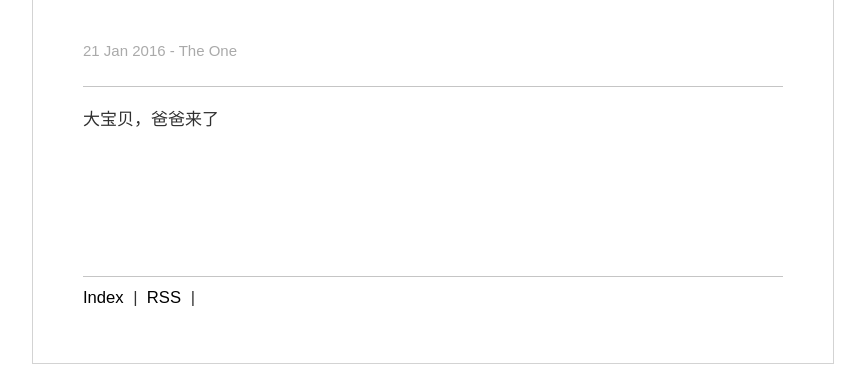
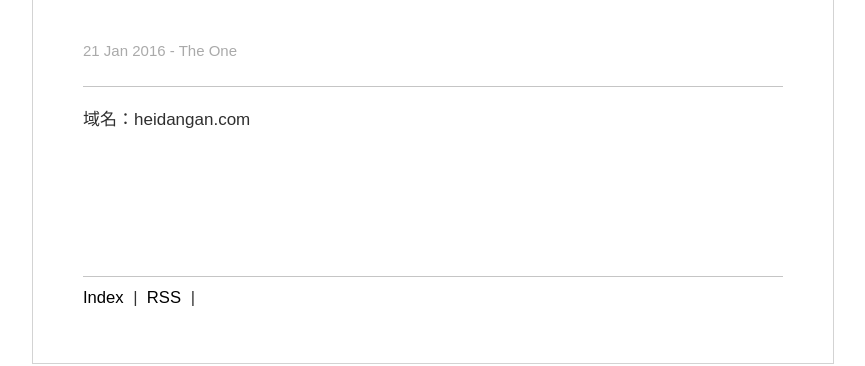
Before and after one commit to heidangan/ba2aaa52bb31d632, a Jekyll site: the page built from _posts/2016-01-21-index.md, in a window 1280 px wide. Shown: the part 137-503 px from the top of the page, without its empty margins (207-1072 px from the left). Built offline with Jekyll 4.4.1, drawn with Linux system fonts in a browser that asks for light colours.

Commit message:
Update 2016-01-21-index.md

```diff
--- a/_posts/2016-01-21-index.md
+++ b/_posts/2016-01-21-index.md
@@ -8,4 +8,4 @@ title: 第一篇
 <p class="date">{{ page.date | date_to_string }} - The One</p>
 
 
-大宝贝，爸爸来了
+域名：heidangan.com
```
